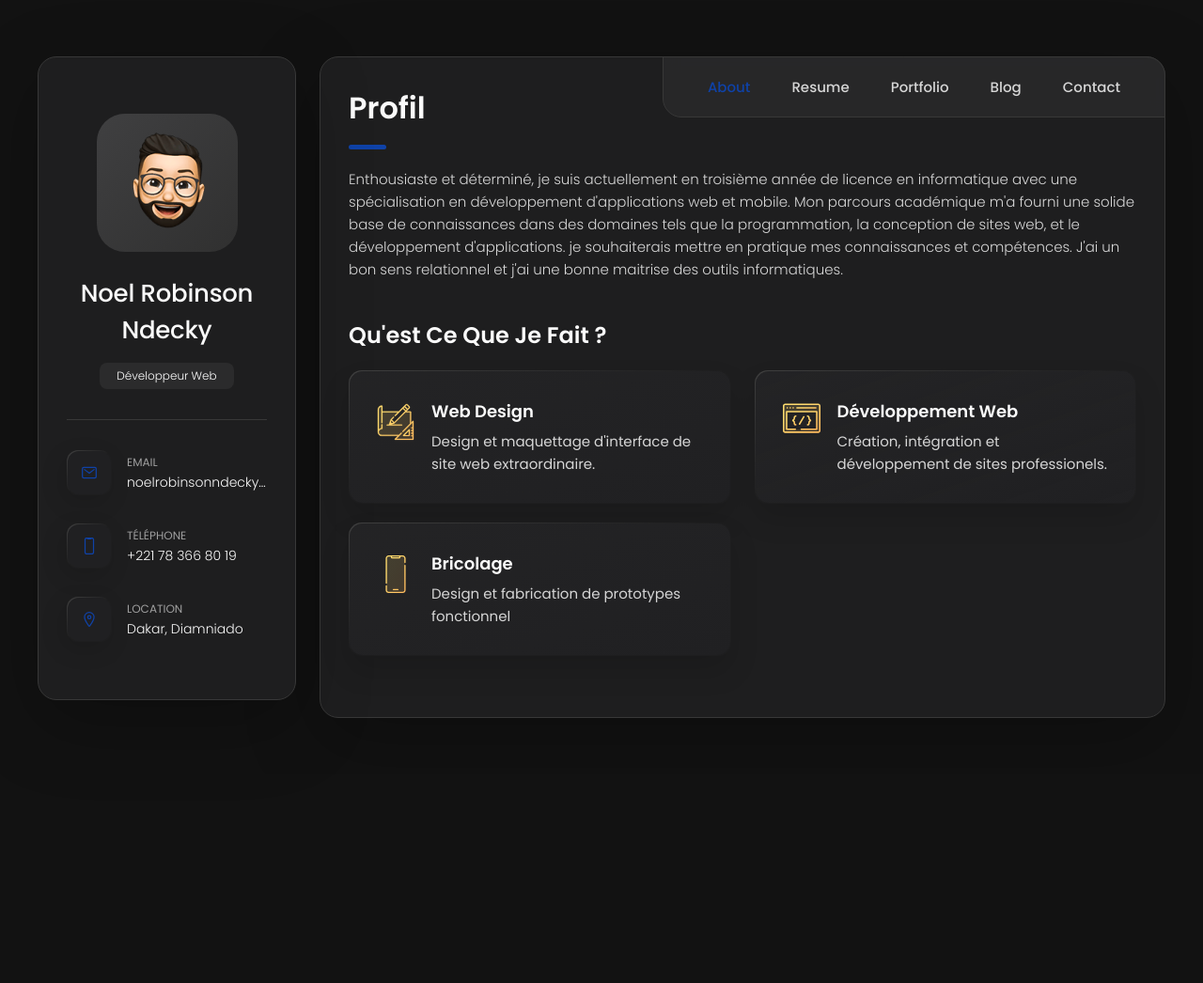
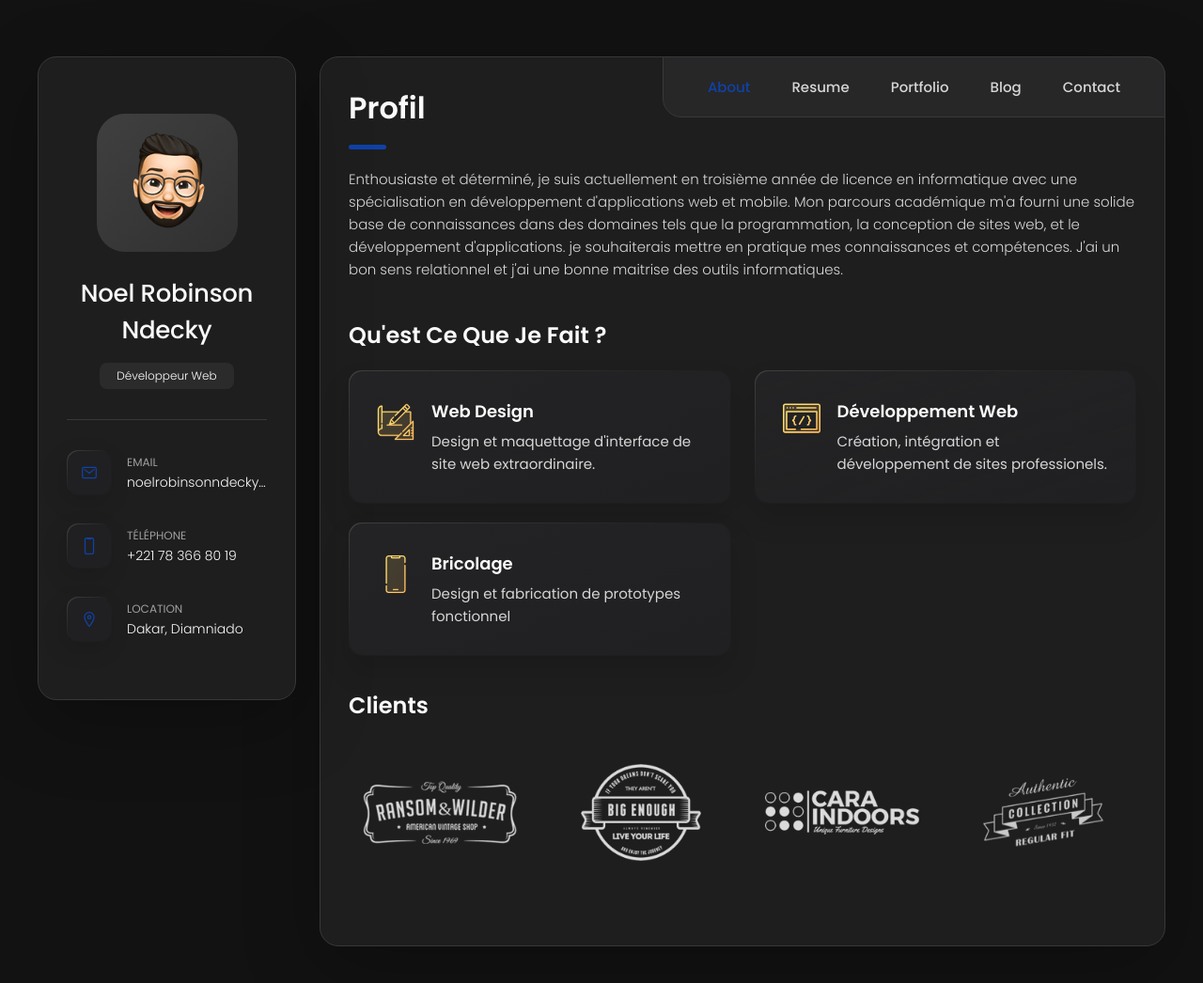
Before and after one commit to RobinsonNdeckyDev/resume-Robinson, a plain HTML site: page index.html in a window 1280 px wide. Shown: the whole page at 94% size. Before the commit the page ends 824 px from the top, so only its background shows below. Drawn offline with nearby package versions, Linux system fonts and the light colour scheme.

Commit message:
mfd cv Robin

```diff
--- a/index.html
+++ b/index.html
@@ -447,7 +447,7 @@
           - clients
         -->
 
-        <!-- <section class="clients">
+        <section class="clients">
 
           <h3 class="h3 clients-title">Clients</h3>
 
@@ -491,7 +491,7 @@
 
           </ul>
 
-        </section> -->
+        </section>
 
       </article>
 
```
